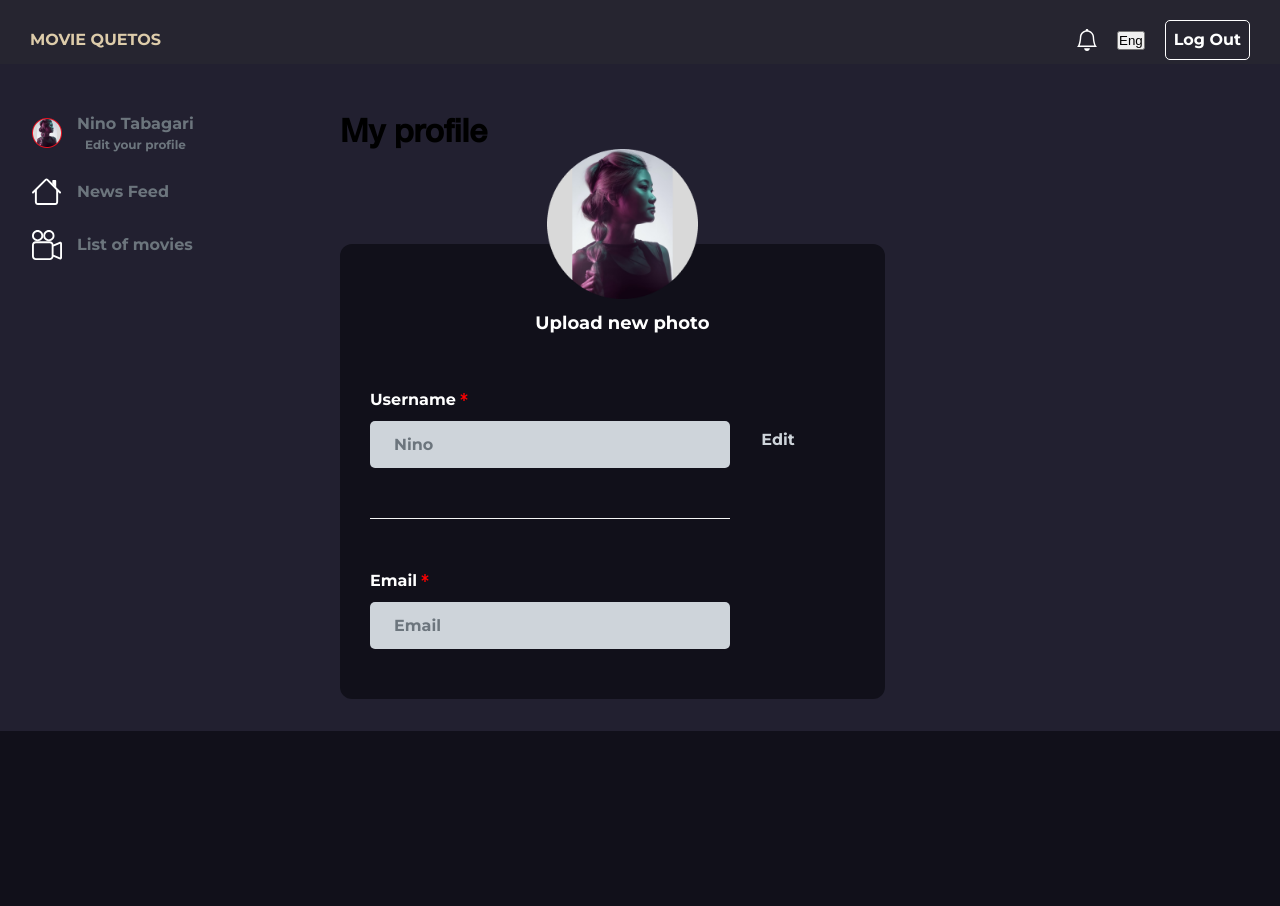
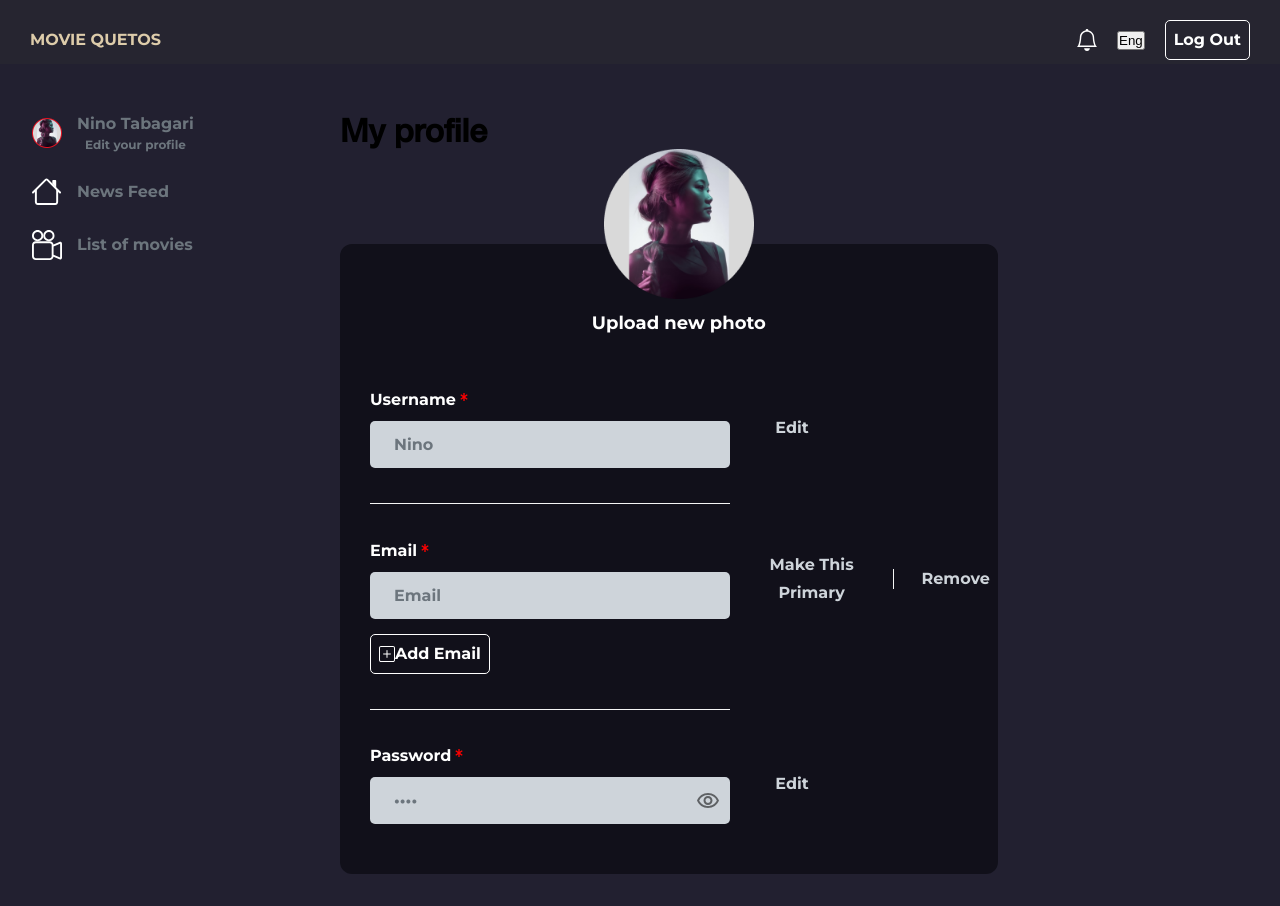
Before and after one commit to mariamdatuka/movie-quotes-app, a React (Vite) app: page /profile in a window 1280 px wide. Before the commit the page ends 800 px from the top, so only its background shows below. Built offline with nearby package versions, Linux system fonts and the light colour scheme.

Commit message:
add password functionality

```diff
--- a/src/components/Profiles/EmailProfile/EmailProfile.tsx
+++ b/src/components/Profiles/EmailProfile/EmailProfile.tsx
@@ -1,17 +1,36 @@
 import { useState } from 'react'
 import { Typography,Box,Stack } from '@mui/material'
 import avatar from '../../../assets/icons/avatar2.png'
-import { Fieldset,Legend,Edit,Line,Wrapper } from './Styles'
+import {Fieldset,Legend,Line,Wrapper, VerticalLine,Info} from './Styles'
 import MainInput from '../../common/MainInput/MainInput'
 import { MainButton } from '../../common/MainButton/MainButton'
 import CustomButton from '../../common/CustomButton/CustomButton'
+import SecondaryBtn from '../../common/SecondaryBtn/SecondaryBtn'
+import add from '../../../assets/icons/add.svg'
+import ModalWindow from '../../common/Modal/ModalWindow'
 
 const EmailProfile = () => {
     const [showEdit, setShowEdit]=useState<boolean>(false);
+    const [openModal,setOpenModal]=useState<boolean>(false);
+    const [changePassword, setChangePassword]=useState<boolean>(false);
 
     const handleEdit=()=>{
       setShowEdit(!showEdit);
     }
+
+    const handlePassword=()=>{
+      setChangePassword(!changePassword);
+    }
+
+    const handleClose=()=>{
+      setOpenModal(false);
+    }
+
+    const openModalWindow=()=>{
+      setOpenModal(true);
+    }
+
+
 
   return (
     <>
@@ -23,15 +42,41 @@ const EmailProfile = () => {
            <Typography variant='h6'>Upload new photo</Typography>
         </Legend>
        <Wrapper>
-          <MainInput defaultValue={'Nino'} label='Username' type='text'/>
-          <Line></Line>
-          <MainInput defaultValue={'Email'} label='Email' type='email'/>
+            <MainInput defaultValue={'Nino'} label='Username' type='text'/>
           {
             !showEdit&&
-            <Edit onClick={handleEdit}>Edit</Edit>
+            <CustomButton text='edit'/>
           }
-       </Wrapper>
-     </Fieldset>
+          </Wrapper>
+          <Line/>
+         <Wrapper>
+            <MainInput defaultValue={'Email'} label='Email' type='email'/>
+            <CustomButton text='make this primary'/>
+            <VerticalLine/>
+            <CustomButton text='remove'/>
+        </Wrapper>
+        <SecondaryBtn text='add email' onClick={openModalWindow}>
+           <img src={add} alt='add'/>
+        </SecondaryBtn>
+        <Line/>
+        <Wrapper>
+            <MainInput defaultValue={'Nino'} label='Password' type='password'/>
+            <CustomButton text='edit' onClick={handlePassword}/>
+        </Wrapper>
+          {
+            changePassword && <>
+               <Info>
+                  <Typography variant='h6'>Password should contain</Typography>
+                  <ul>
+                    <Typography variant='body1'>8 or more characters</Typography>
+                    <Typography variant='body1'>Max 15 characters</Typography>
+                  </ul>
+               </Info>
+              <MainInput label=' New Password' type='password'/>
+              <MainInput label='Confirm New Password' type='password'/>
+            </>
+          }
+        </Fieldset>
        {
         showEdit &&
            <Box sx={{alignSelf:'flex-end', paddingTop:'15px', display:'flex', gap:'10px',}}>
@@ -39,8 +84,26 @@ const EmailProfile = () => {
            <MainButton text='save changes'/>
          </Box>
        }
-</Stack>
-    </>
+        {
+        changePassword &&
+           <Box sx={{alignSelf:'flex-end', paddingTop:'15px', display:'flex', gap:'10px',}}>
+           <CustomButton text='cancel'/>
+           <MainButton text='save changes'/>
+         </Box>
+       }
+   </Stack>
+     <ModalWindow open={openModal} onClose={handleClose}>
+       <Stack alignItems='flex-start' justifyContent='flex-start' spacing={2}>
+        <Typography variant='h6'>Add New Email</Typography>
+        <Line/>
+        <MainInput type='password' label='new email' placeholder='enter new email'/>
+        <Box sx={{alignSelf:'flex-end', paddingTop:'15px', display:'flex', gap:'10px',}}>
+            <CustomButton text='cancel' onClick={handleClose}/>
+            <MainButton text='add'/>
+        </Box>
+     </Stack>
+   </ModalWindow>
+ </>
   )
 }
 
--- a/src/components/Profiles/EmailProfile/Styles.ts
+++ b/src/components/Profiles/EmailProfile/Styles.ts
@@ -1,5 +1,5 @@
 import {styled} from '@mui/system'
-import { Button,Box } from '@mui/material'
+import { Button,Box,Stack } from '@mui/material'
 
 export const Fieldset=styled('fieldset')`
    width:100%;
@@ -44,10 +44,20 @@ export const Line=styled(Box)({
   backgroundColor: '#F5F5F5',
 })
 export const Wrapper=styled(Box)({
-  position:'relative',
-  paddingRight: '50px',
   display:'flex',
-  flexDirection:'column',
-  alignItems:'flex-start',
+  alignItems:'center',
+  justifyContent:'center',
   gap:'30px',
 })
+export const VerticalLine=styled(Box)({
+   height:'20px',
+   width:'1px',
+   backgroundColor: '#F5F5F5',
+  })
+export const Info=styled(Stack)({
+    gap:'10px',
+    padding:'20px',
+    border:'1px solid gray',
+    borderRadius:'5px',
+    margin:'20px 0'
+})
```
Also changed, not shown: src/assets/icons/add.svg (added), src/assets/icons/mark.png (added).
